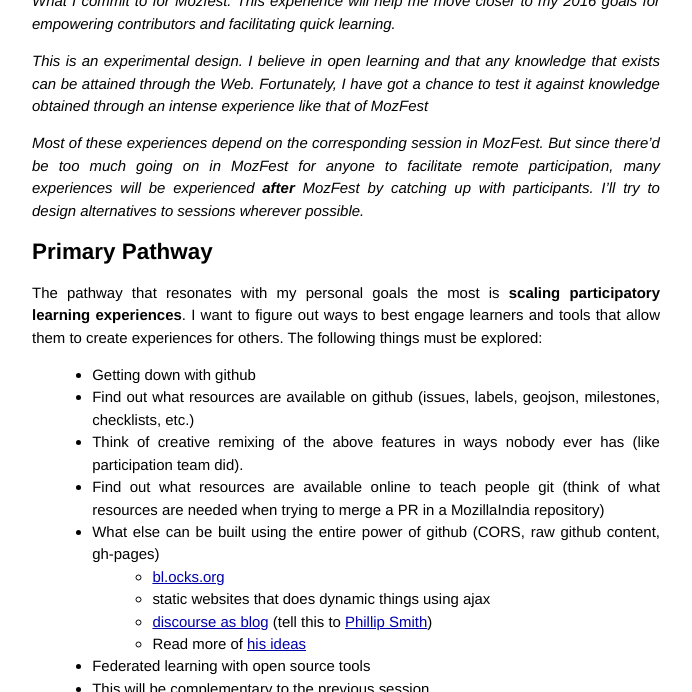
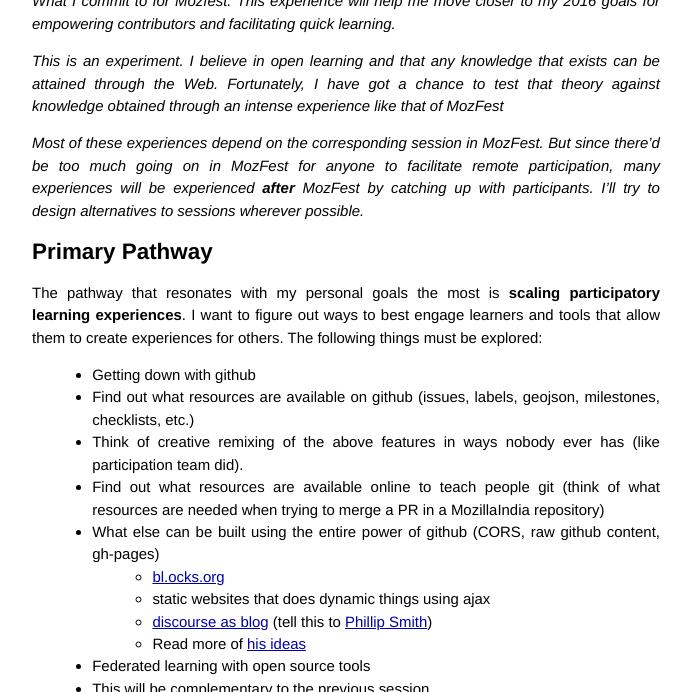
Before and after one commit to asdofindia/asdofindia.github.io, a Jekyll site: the page built from _posts/2015-10-27-my-remote-mozfest-experience.markdown, in a window 1280 px wide and 900 px high, scrolled down 367 px, cut to the strip 208-900 px from the top of the window. Shown: the whole strip, without its empty margins (294-986 px from the left). Built offline with Jekyll 4.4.1, drawn with Linux system fonts in a browser that asks for light colours.

Commit message:
experiment

```diff
--- a/_posts/2015-10-27-my-remote-mozfest-experience.markdown
+++ b/_posts/2015-10-27-my-remote-mozfest-experience.markdown
@@ -8,7 +8,7 @@ categories: mozilla
 
 *What I commit to for Mozfest.  This experience will help me move closer to my 2016 goals for empowering contributors and facilitating quick learning.*
 
-*This is an experimental design. I believe in open learning and that any knowledge that exists can be attained through the Web. Fortunately, I have got a chance to test it against knowledge obtained through an intense experience like that of MozFest*
+*This is an experiment. I believe in open learning and that any knowledge that exists can be attained through the Web. Fortunately, I have got a chance to test that theory against knowledge obtained through an intense experience like that of MozFest*
 
 *Most of these experiences depend on the corresponding session in MozFest. But since there'd be too much going on in MozFest for anyone to facilitate remote participation, many experiences will be experienced* ***after*** *MozFest by catching up with participants. I'll try to design alternatives to sessions wherever possible.*
 
```
